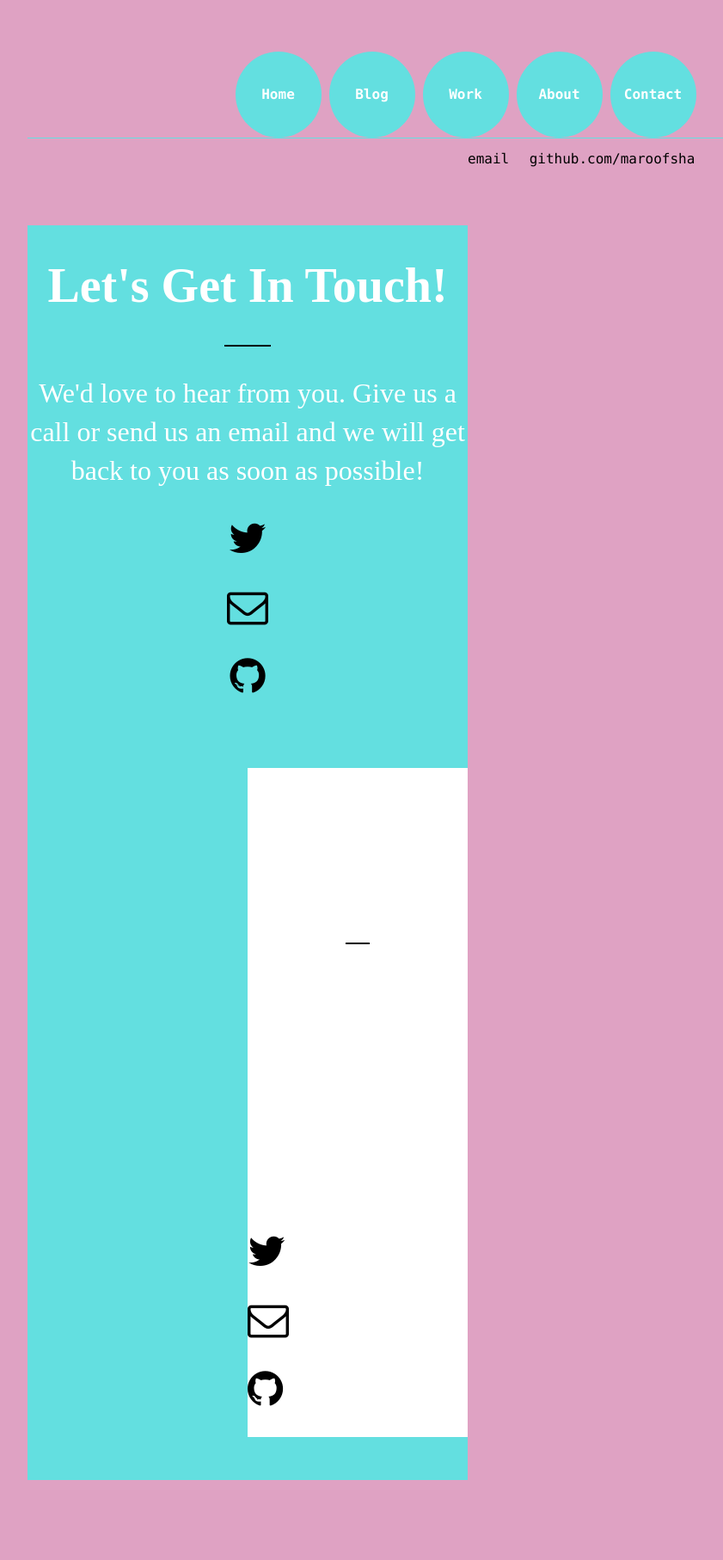
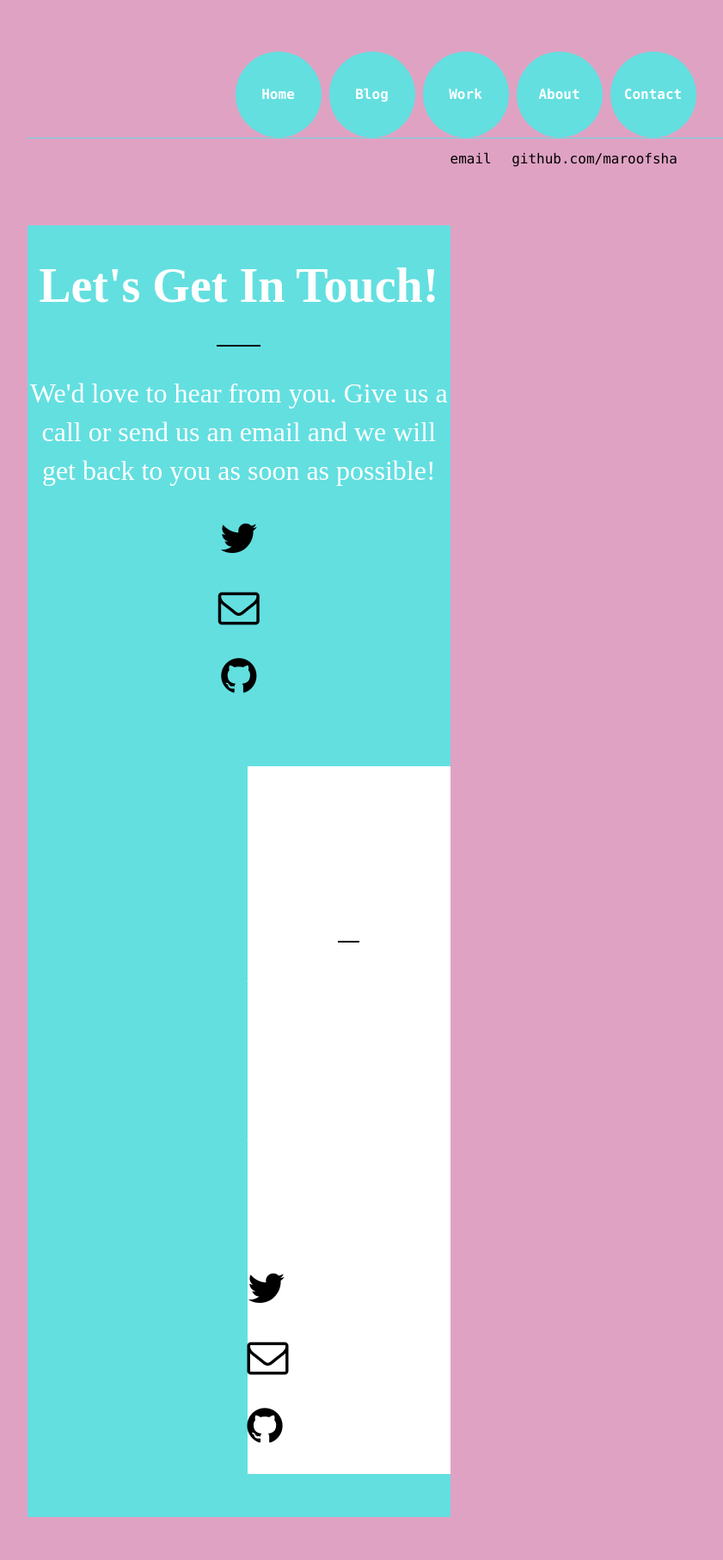
Before and after one commit to maroofsha/maroofsha.github.io, a Jekyll site: the page built from contact.html, in a window 1280 px wide. Shown: the whole page at 86% size, without its empty margins (96-937 px from the left). Built offline with Jekyll 4.4.1, drawn with Linux system fonts in a browser that asks for light colours; nearby versions of some CDN libraries; before the commit the page ends 1771 px from its top, so only the background shows below that.

Commit message:
Update contact.html

```diff
--- a/contact.html
+++ b/contact.html
@@ -15,7 +15,7 @@
     margin-top:10%;
     margin-bottom:50px;
     float:left;
-    width: 50%;
+    width: 48%;
     background-color: #63dfe0;
     height: auto;
 }
@@ -26,7 +26,7 @@
 float: right;
     background-color: #fff;
     height: auto;
-    width: 50%;
+    width: 48%;
 }
 
 </style>
```
